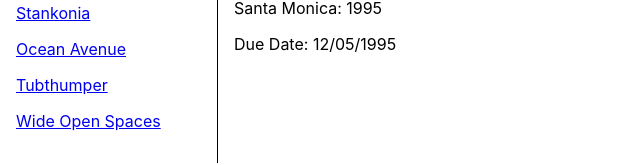
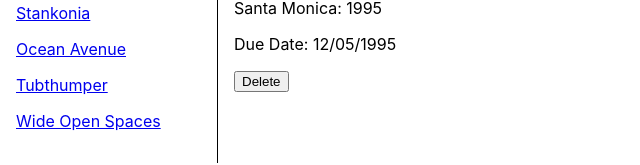
Before and after one commit to eduardo-nakamura/portfolio, a React (Create React App) app: page /invoices/1995 in a window 1280 px wide. Shown: the part 206-371 px from the top of the page, without its empty margins (0-640 px from the left). Built offline with nearby package versions, Linux system fonts and the light colour scheme.

Commit message:
finish route

```diff
--- a/package.json
+++ b/package.json
@@ -1,5 +1,6 @@
 {
   "name": "portfolio",
+  "homepage": "https://eduardo-nakamura.github.io/portfolio/",
   "version": "0.1.0",
   "private": true,
   "dependencies": {
@@ -19,6 +20,8 @@
   },
   "scripts": {
     "start": "react-scripts start",
+    "predeploy": "npm run build",
+    "deploy": "gh-pages -d build",
     "build": "react-scripts build",
     "test": "react-scripts test",
     "eject": "react-scripts eject"
@@ -40,5 +43,8 @@
       "last 1 firefox version",
       "last 1 safari version"
     ]
+  },
+  "devDependencies": {
+    "gh-pages": "^4.0.0"
   }
 }
--- a/src/assets/data.js
+++ b/src/assets/data.js
@@ -1,4 +1,4 @@
-export const invoices = [
+let invoices = [
   {
     name: "Santa Monica",
     number: 1995,
@@ -40,3 +40,9 @@
     (invoice) => invoice.number === number
   );
 }
+
+export function deleteInvoice(number) {
+  invoices = invoices.filter(
+    (invoice) => invoice.number !== number
+  );
+}
--- a/src/pages/InvoiceDetail.tsx
+++ b/src/pages/InvoiceDetail.tsx
@@ -1,7 +1,11 @@
-import { useParams } from "react-router-dom";
-import { getInvoice } from "../assets/data";
+import { useParams,
+  useNavigate,
+  useLocation, } from "react-router-dom";
+import { getInvoice, deleteInvoice  } from "../assets/data";
 
 export default function Invoice() {
+  let navigate = useNavigate();
+  let location = useLocation();
   let params = useParams();
   let invoice = getInvoice(parseInt(params.invoiceId ? params.invoiceId : '', 10));
   return (
@@ -11,6 +15,16 @@
         {invoice && invoice.name}: {invoice && invoice.number}
       </p>
       <p>Due Date: {invoice && invoice.due}</p>
+      <p>
+        <button
+          onClick={() => {
+            deleteInvoice(invoice && invoice.number);
+            navigate("/invoices" + location.search);
+          }}
+        >
+          Delete
+        </button>
+      </p>
     </main>
   );
 }
```
Also changed, not shown: 1 other file (tests, documents, lock files or other folders).
